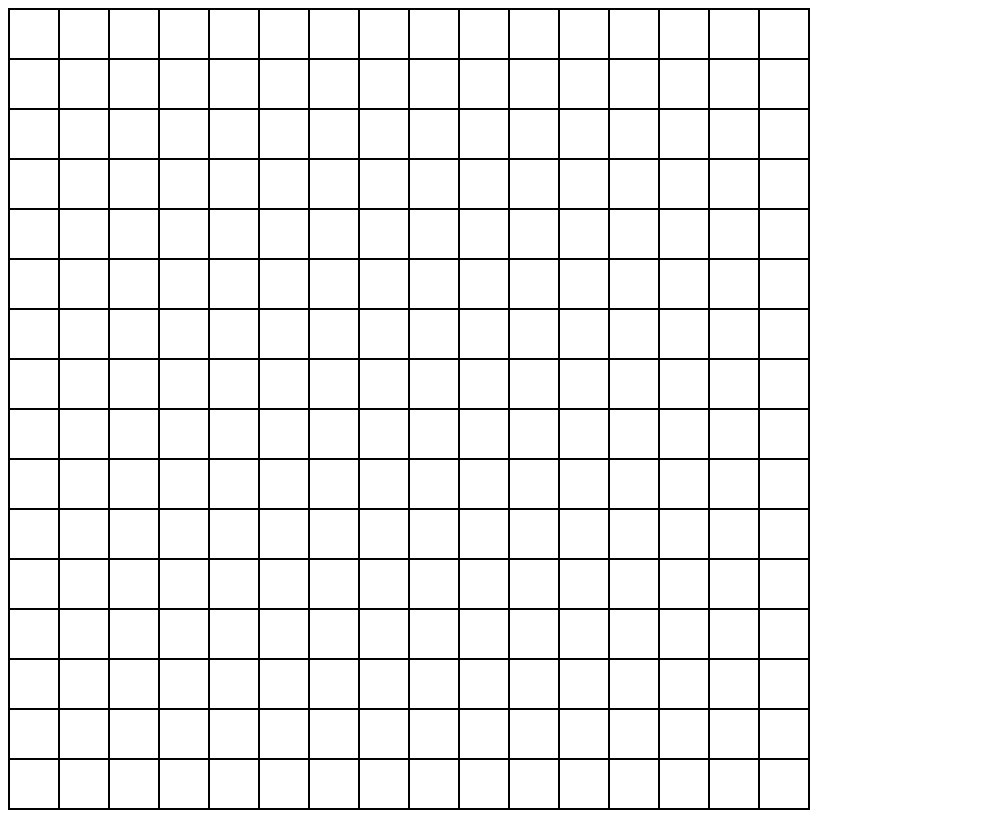
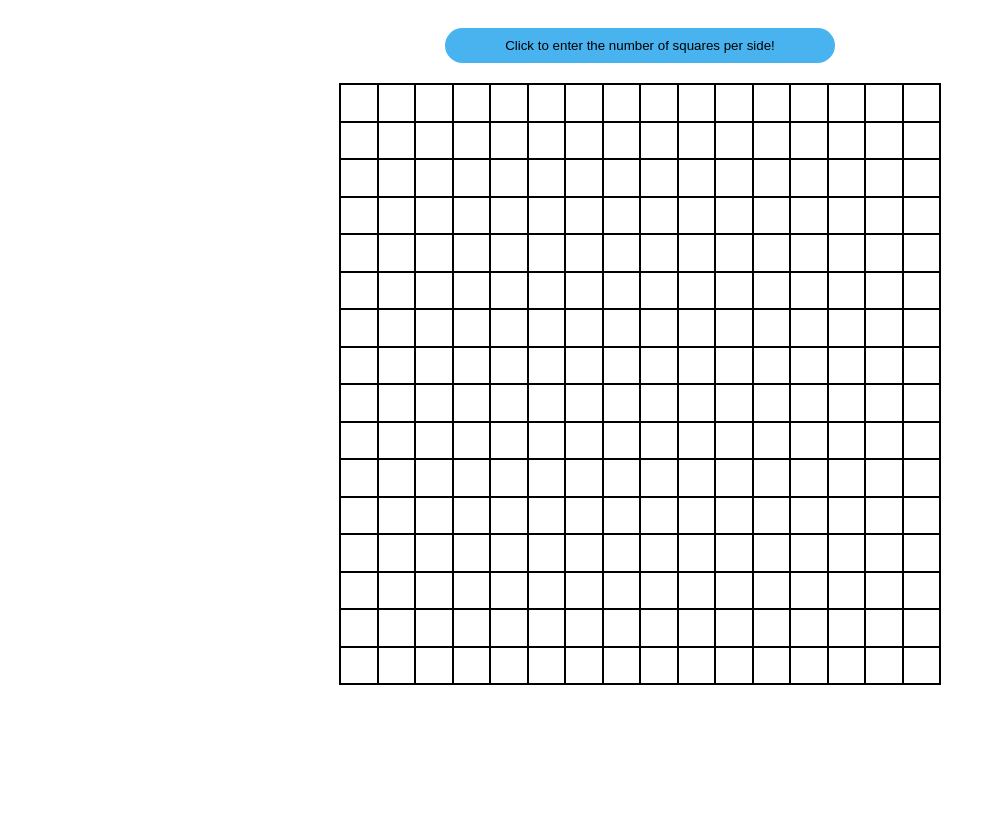
Before and after one commit to chromiumsilver/etch-a-sketch, a plain HTML site: page index.html in a window 1280 px wide. Shown: the whole page, without its empty margins (0-996 px from the left). Drawn offline with Linux system fonts and the light colour scheme.

Commit message:
feat: Add button to input grid size and draw accordingly

```diff
--- a/index.html
+++ b/index.html
@@ -10,7 +10,8 @@
 </head>
 
 <body>
-  <div class="board"></div>
+  <button class="btn">Click to enter the number of squares per side!</button>
+  <div class="grid"></div>
 </body>
 
 </html>
--- a/script.js
+++ b/script.js
@@ -1,15 +1,32 @@
+const btn = document.querySelector(".btn");
+btn.addEventListener("click", () => {
+  let squarePerSide = prompt("Enter the number of squares per side:");
+  squarePerSide = parseInt(squarePerSide);
+  if (!squarePerSide || squarePerSide > 100) {
+    alert("The number of squares per side should be an integer between 1 and 100.");
+    return;
+  }
+  if (squarePerSide) {
+    clearGrid();
+    createSquares(squarePerSide);
+  }
+});
+
+createSquares(16);
+
 /**
- * Create a num * num grid of squares
+ * Create a grid of squares
  *
- * @param { number } num
- * @param { number } width
+ * @param { number } squarePerSide
  */
-function createSquares(num, width) {
-  const board = document.querySelector(".board");
-  for (let i = 0; i < num; i++) {
-    for (let j = 0; j < num; j++) {
-      const square = createSquare(width);
-      board.appendChild(square);
+function createSquares(squarePerSide) {
+  const grid = document.querySelector(".grid");
+  grid.style.gridTemplateColumns = `repeat(${squarePerSide}, 1fr)`;
+  grid.style.gridTemplateRows = `repeat(${squarePerSide}, 1fr)`;
+  for (let i = 0; i < squarePerSide; i++) {
+    for (let j = 0; j < squarePerSide; j++) {
+      const square = createSquare();
+      grid.appendChild(square);
     }
   }
 }
@@ -17,15 +34,17 @@ function createSquares(num, width) {
 /**
  * Create a single square div
  *
- * @param { number } width
  */
-function createSquare(width) {
+function createSquare() {
   const square = document.createElement("div");
   square.classList.add("square");
   square.addEventListener("mouseover", () => {
-    square.style.backgroundColor = "black";
+    square.classList.add("square--black");
   });
   return square;
 }
 
-createSquares(16, 50);
+function clearGrid() {
+  const grid = document.querySelector(".grid");
+  grid.innerHTML = "";
+}
--- a/style.css
+++ b/style.css
@@ -1,15 +1,34 @@
-.board {
-  border: 1px solid black;
-  width: 800px;
-  height: 800px;
+body {
   display: flex;
-  flex-wrap: wrap;
+  flex-direction: column;
+  justify-content: center;
+  align-items: center;
+}
+
+.grid {
+  border: 0.5px solid black;
+  width: 600px;
+  height: 600px;
+  display: grid;
+  grid-template-columns: repeat(10, 1fr);
+  grid-template-rows: repeat(10, 1fr);
 }
 
 .square {
+  border: 1px solid black;
   box-sizing: border-box;
-  width: 50px;
-  height: 50px;
-  border: 0.5px solid black;
   margin: 0;
+  padding: 0;
 }
+
+.square--black {
+  background-color: black;
+}
+
+.btn {
+  margin: 20px auto;
+  padding: 10px 60px;
+  background-color: rgb(73, 179, 240);
+  border: 0;
+  border-radius: 80px;
+}
```
